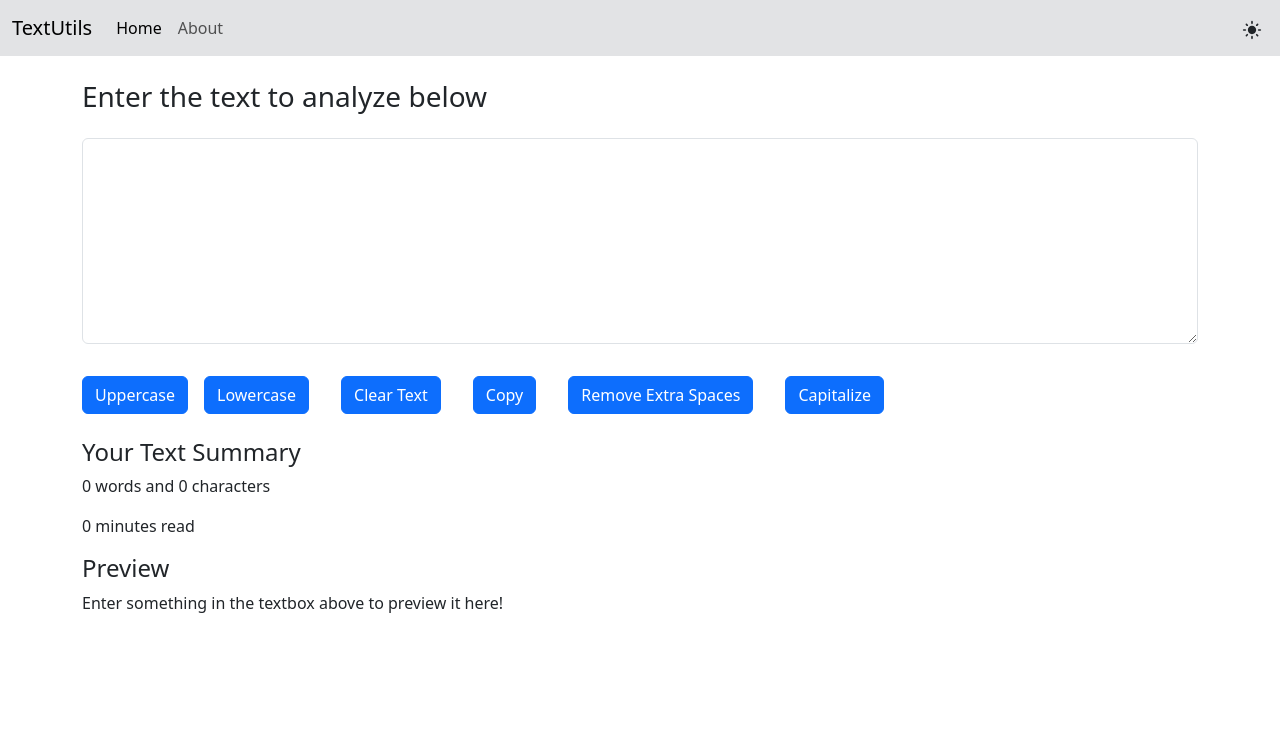
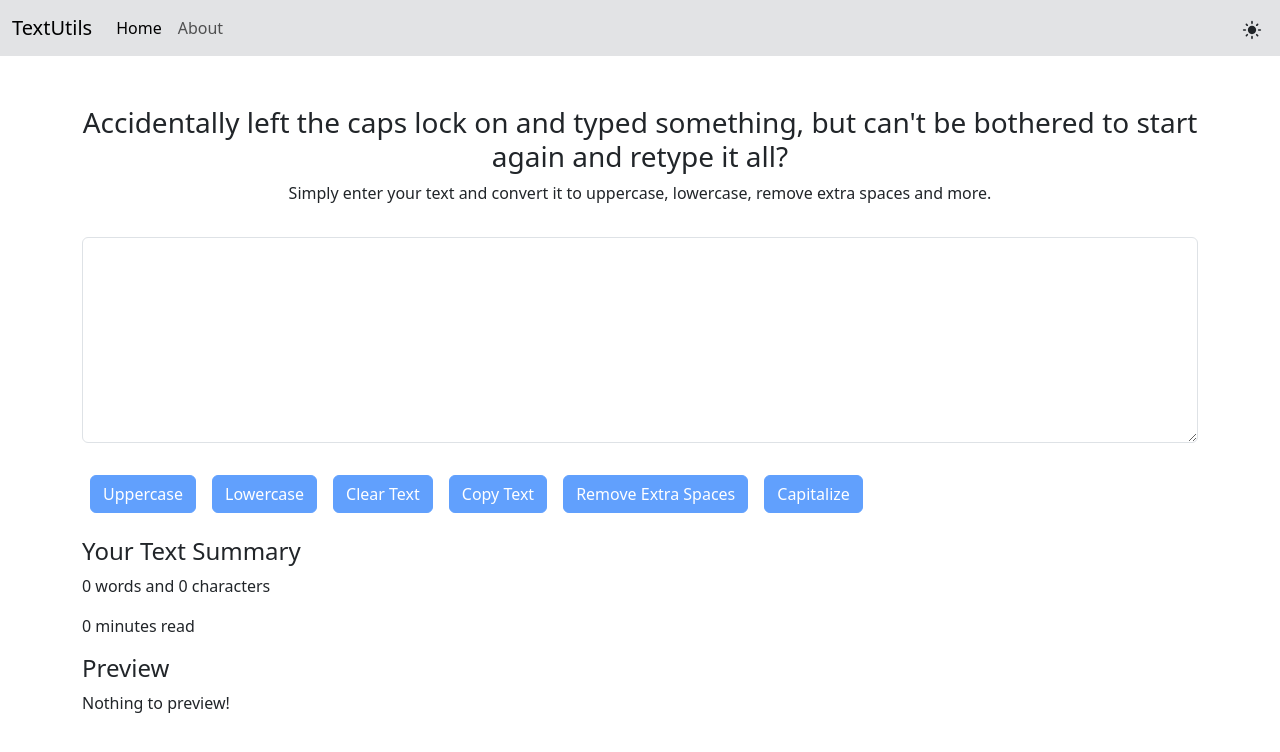
Before and after one commit to prajapataakanksha23/TextUtils, a React (Vite) app: page / in a window 1280 px wide. Shown: the top 752 px of the page. Built offline with nearby package versions, Linux system fonts and the light colour scheme.

Commit message:
Updated TextUtils

```diff
--- a/src/App.jsx
+++ b/src/App.jsx
@@ -38,7 +38,7 @@ export default function App() {
      <Navbar mode={mode} toggleMode={toggleMode}/>
      <Alerts alert={alert}/>
      <Routes>
-     <Route exact path="/" element={<TextForm heading="Enter the text to analyze below" showAlert={showAlert}/>}/>
+     <Route exact path="/" element={<TextForm mode={mode} showAlert={showAlert}/>}/>
      <Route exact path="/about" element={<About/>}/>
      </Routes>
      </BrowserRouter>
--- a/src/components/About.jsx
+++ b/src/components/About.jsx
@@ -1,5 +1,8 @@
 import React from 'react'
 import { GiCheckMark } from "react-icons/gi";
+import { IoMdHeart } from "react-icons/io";
+import { PiCoffeeFill } from "react-icons/pi";
+
 
 export default function About() {
 	const arr = ["Convert text to Uppercase", "Convert text to Lowercase", "Remove extra spaces", "Copy text to the clipboard",
@@ -8,7 +11,7 @@ export default function About() {
 	]
   return (
 	<div className='container '>
-		<div className='pt-5 text-center'>
+		<div className=' text-center'>
 		<h2>About TextUtils</h2>
 		<p className='mt-2'>TextUtils is a simple and useful text utility application that helps you analyze and modify your text quickly.</p>
 		<div class="card mt-5 mx-auto " style={{ backgroundColor: "#fff3cd" , maxWidth: "600px"}}>
@@ -26,7 +29,7 @@ export default function About() {
 		</div>
 
 		<p className='pt-5'>Whether you are writing, editing, or simply analyzing text, TextUtils provides useful tools to make everyday text processing easier.</p>
-		<strong>Made with &hearts;</strong>
+		<strong>Made with <IoMdHeart className='text-danger'/>, coffee & code <PiCoffeeFill/></strong>
 		</div>
 	</div>
   )
--- a/src/components/Alerts.jsx
+++ b/src/components/Alerts.jsx
@@ -3,10 +3,12 @@ import React from 'react'
 export default function Alerts(props) {
 
   return (
-	props.alert && <div>
+	<div style={{height : "50px"}}>
+	{props.alert && <div>
 		<div className="alert alert-success alert-dismissible fade show" role="alert">
   		<strong>{props.alert.type}</strong> {props.alert.msg}
-	</div>
+		</div>
+	</div>}
 	</div>
   )
 }
--- a/src/components/TextForm.jsx
+++ b/src/components/TextForm.jsx
@@ -44,23 +44,29 @@ export default function TextForm(props) {
 
   return (
 	<>
-	<div className='container pt-4'>
-		<h3 >{props.heading}</h3>
+	<div className='container'>
+		<div className='text-center'>
+		<h3 >Accidentally left the caps lock on and typed something, but can't be bothered to start again and retype it all?</h3>
+		<p>Simply enter your text and convert it to uppercase, lowercase, remove extra spaces and more.</p>
+
+		</div>
 		<div className='py-3'>
-  			<textarea className="form-control" id="exampleFormControlTextarea1" value={text} onChange={handleChange} rows="8"></textarea>
+  			<textarea className="form-control" style={{backgroundColor: props.mode === "light" ? "#FFFFFF" : "#1E293B",
+    		color: props.mode === "light" ? "#0F172A" : "#F8FAFC",borderColor: props.mode === "light" ? "#DEE2E6" : "#334155"}}
+			id="exampleFormControlTextarea1" value={text} onChange={handleChange} rows="8"></textarea>
 		</div>
-		<button className='btn btn-primary mt-3' onClick={handleUp}>Uppercase</button>
-		<button className='btn btn-primary mt-3 mx-md-3' onClick={handleLower}>Lowercase</button>
-		<button className='btn btn-primary mt-3 mx-md-3' onClick={handleClear}>Clear Text</button>
-		<button className='btn btn-primary mt-3 mx-md-3' onClick={handleCopy}>Copy</button>
-		<button className='btn btn-primary mt-3 mx-md-3' onClick={handleSpaces}>Remove Extra Spaces</button>
-		<button className='btn btn-primary mt-3 mx-md-3' onClick={handleCapital}>Capitalize</button>
+		<button disabled = {text.length === 0} className='btn btn-primary mt-3 mx-2' onClick={handleUp}>Uppercase</button>
+		<button disabled = {text.length === 0} className='btn btn-primary mt-3 mx-2' onClick={handleLower}>Lowercase</button>
+		<button disabled = {text.length === 0} className='btn btn-primary mt-3 mx-2 ' onClick={handleClear}>Clear Text</button>
+		<button disabled = {text.length === 0} className='btn btn-primary mt-3 mx-2' onClick={handleCopy}>Copy Text</button>
+		<button disabled = {text.length === 0} className='btn btn-primary mt-3 mx-2' onClick={handleSpaces}>Remove Extra Spaces</button>
+		<button disabled = {text.length === 0} className='btn btn-primary mt-3 mx-2' onClick={handleCapital}>Capitalize</button>
 		<div className='pt-4'>
 		<h4>Your Text Summary</h4>
-		<p>{text.trim() === ""? 0 :text.trim().split(/\s+/).length} words and {text.length} characters</p>
-		<p>{text.trim() === ""? 0 :0.008 * text.split(" ").length} minutes read</p>
+		<p>{text.split(" ").filter((element) =>{return element.length !== 0}).length} words and {text.length} characters</p>
+		<p>{0.008 * text.split(" ").filter((element) =>{return element.length !== 0}).length} minutes read</p>
 		<h4>Preview</h4>
-		<p>{text === "" ? "Enter something in the textbox above to preview it here!" : text}</p>
+		<p>{text === "" ? "Nothing to preview!" : text}</p>
 		</div>
 	</div>
 
```
